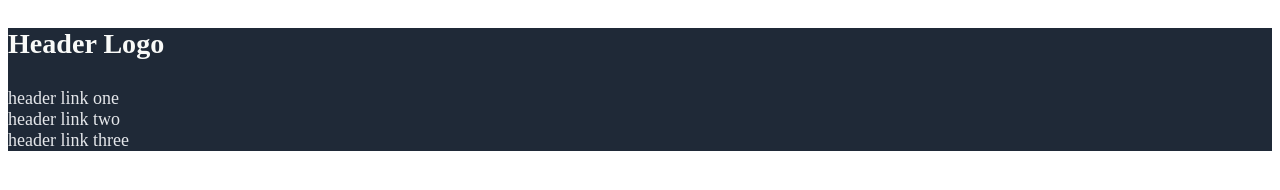
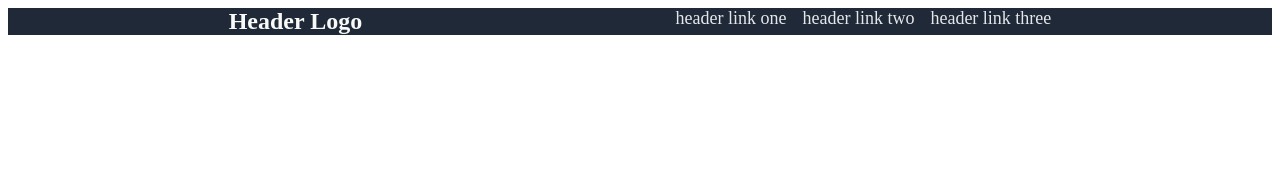
Before and after one commit to ANB-007/landing-page, a plain HTML site: page index.html in a window 1280 px wide. Drawn offline with Linux system fonts and the light colour scheme.

Commit message:
format header

```diff
--- a/index.html
+++ b/index.html
@@ -9,9 +9,7 @@
     <body>
         <div class="top">
             <div class ="header">
-                <div class="title">
-                    <h3>Header Logo</h3>
-                </div>
+                <div class="title">Header Logo</div>
                 <ul>
                     <li>header link one</li>
                     <li>header link two</li>
--- a/style.css
+++ b/style.css
@@ -1,6 +1,10 @@
 .top,
 .footer {
     background-color: #1F2937;
+}
+
+.top {
+    padding: 0px 64px;
 }
 
 ul{
@@ -9,6 +13,8 @@ ul{
     list-style-type: none;
     margin: 0px;
     padding: 0px;
+    display: flex;
+    gap: 16px;
 }
 
 .title {
@@ -17,6 +23,12 @@ ul{
     font-weight: 700;
 }
 
+.header {
+    display: flex;
+    justify-content: space-around;
+    align-items: start;
+}
+
 .quotes {
     background-color: #E5E7EB;
     color: #1F2937;
```
